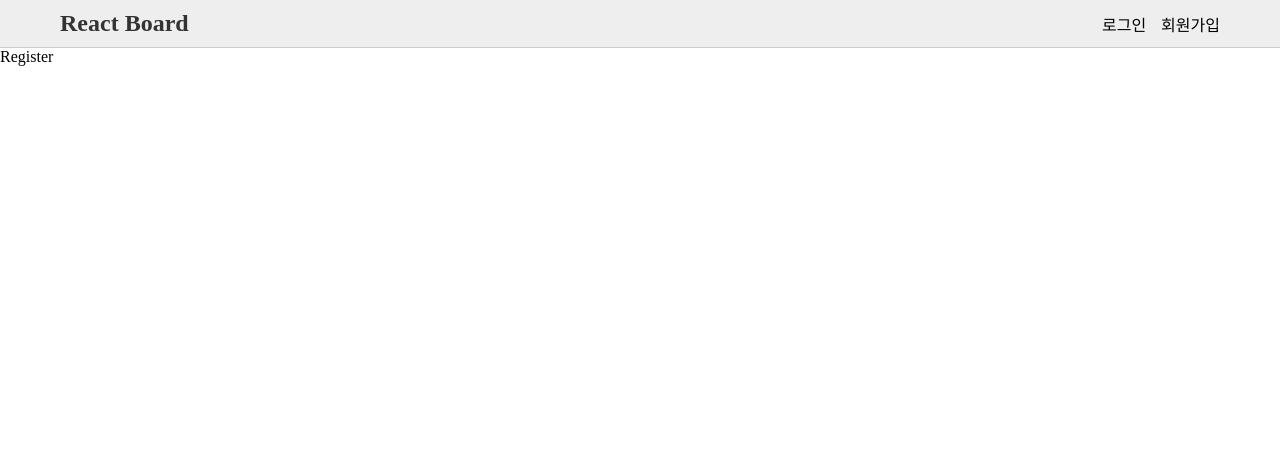
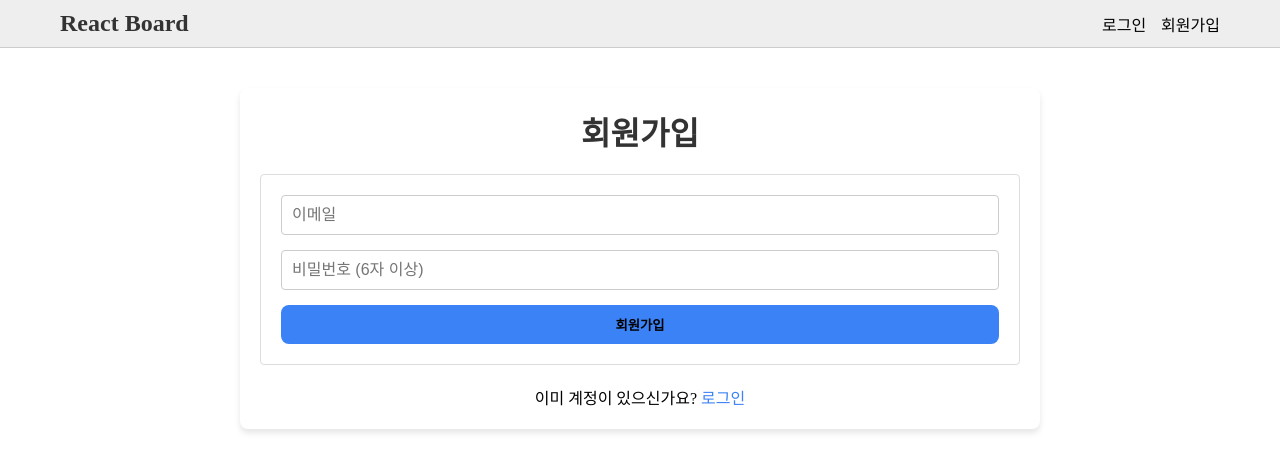
Before and after one commit to hanm9el/lecture-15-board, a React (Vite) app: page /register in a window 1280 px wide. Shown: the top 472 px of the page. Built offline with nearby package versions, Linux system fonts and the light colour scheme; no server answers.

Commit message:
Register 작성 완료

```diff
--- a/src/App.tsx
+++ b/src/App.tsx
@@ -1,12 +1,25 @@
 import GlobalStyles from "./styles/GlobalStyles.tsx";
 import { RouterProvider } from "react-router";
 import router from "./router/router.tsx";
+import { useEffect, useState } from "react";
+import { auth } from "./firebase.ts";
 
 function App() {
+    const [isLoading, setIsLoading] = useState(true);
+
+    const init = () => {
+        return auth.authStateReady().then(()=> setIsLoading(false));
+    };
+
+    useEffect(() => {
+        init().then(() => {});
+    }, []);
+
+
     return (
         <>
             <GlobalStyles />
-            <RouterProvider router={router} />
+            {isLoading ? <h1>인증 상태 확인중...</h1> : <RouterProvider router={router} />}
         </>
     );
 }
--- a/src/pages/(auth)/Register.tsx
+++ b/src/pages/(auth)/Register.tsx
@@ -1,4 +1,119 @@
+import { Link, useNavigate } from "react-router";
+import styled from "styled-components";
+import { ActionButton } from "../../styles/styles.tsx";
+import { useForm } from "react-hook-form";
+import { auth } from "../../firebase.ts";
+import { createUserWithEmailAndPassword } from "firebase/auth";
+import { FirebaseError } from "firebase/app";
+
+const Container = styled.div`
+    width: 100%;
+    max-width: 800px;
+    margin: 40px auto;
+    padding: 20px;
+    background-color: white;
+    border-radius: 8px;
+    box-shadow: 0 4px 6px rgba(0, 0, 0, 0.1);
+`;
+
+const Title = styled.h1`
+    color: #333;
+    text-align: center;
+    margin-bottom: 20px;
+`;
+
+const Form = styled.form`
+    display: flex;
+    flex-direction: column;
+    gap: 15px;
+    border: 1px solid #ddd;
+    padding: 20px;
+    border-radius: 4px;
+`;
+
+const Input = styled.input`
+    padding: 10px;
+    border: 1px solid #ccc;
+    border-radius: 4px;
+    font-size: 16px;
+`;
+
+const Switcher = styled.p`
+    text-align: center;
+    margin-top: 20px;
+
+    a {
+        color: #3b82f6;
+    }
+`;
+
+type AuthFormType = {
+    email: string;
+    password: string;
+};
+
 function Register() {
-    return <>Register</>;
+    const navigate = useNavigate();
+    const {
+        register,
+        handleSubmit,
+        formState: { errors },
+        setError,
+    } = useForm<AuthFormType>();
+
+    const onSubmit = async (data: AuthFormType) => {
+        try {
+            await createUserWithEmailAndPassword(
+                auth,
+                data.email,
+                data.password,
+            );
+            navigate("/login");
+        } catch (e) {
+            if (e instanceof FirebaseError) {
+                if (e.code === "auth/email-already-in-use") {
+                    setError("root", {
+                        message: "이미 사용중인 이메일 입니다.",
+                    });
+                }
+            } else {
+                setError("root", { message: " 회원가입이 실패되었습니다." });
+            }
+
+        }
+    };
+
+    return (
+        <Container>
+            <Title>회원가입</Title>
+            <Form onSubmit={handleSubmit(onSubmit)}>
+                <Input
+                    {...register("email", {
+                        required: " 이메일은 필수 입력입니다.",
+                    })}
+                    type={"email"}
+                    placeholder={"이메일"}
+                />
+
+                <Input
+                    {...register("password", {
+                        required: "비밀번호는 필수입력입니다.",
+                        minLength: {
+                            value: 6,
+                            message: "비밀번호는 6자 이상이어야 합니다.",
+                        },
+                    })}
+                    type={"password"}
+                    placeholder={"비밀번호 (6자 이상)"}
+                />
+                {errors.email && <p>{errors.email.message}</p>}
+                <ActionButton>회원가입</ActionButton>
+                {errors.root && <p>{errors.root.message}</p>}
+            </Form>
+            <Switcher>
+                이미 계정이 있으신가요? <Link to={"/login"}>로그인</Link>
+            </Switcher>
+        </Container>
+    );
 }
 export default Register;
--- a/src/pages/ErrorPage.tsx
+++ b/src/pages/ErrorPage.tsx
@@ -1,5 +1,6 @@
 import { useNavigate } from "react-router";
 import styled from "styled-components";
+import { ActionButton } from "../styles/styles";
 
 type Props = {
     code?: string | number;
@@ -37,16 +38,6 @@ const ButtonGroup = styled.div`
     gap: 15px;
 `;
 
-const ActionButton = styled.button<{ outlined?: boolean }>`
-    padding: 10px 20px;
-    border-radius: 8px;
-    font-weight: bold;
-    cursor: pointer;
-
-    border: ${(props) => (props.outlined ? "1px solid #3b82f6" : "none")};
-    background-color: ${(props) => (props.outlined ? "white" : "#3b82f6")};
-    color: ${(props) => (props.outlined ? "#3b82f6" : "#white")};
-`;
 
 // function에서 매개변수가 들어오지 않을 때의 기본값을 설정할 때에는,
 // 선언부에 code = 뭐뭐뭐 형식으로 적을 수 있음
--- /dev/null
+++ b/src/styles/styles.tsx
@@ -0,0 +1,12 @@
+import styled from "styled-components";
+
+export const ActionButton = styled.button<{ outlined?: boolean }>`
+    padding: 10px 20px;
+    border-radius: 8px;
+    font-weight: bold;
+    cursor: pointer;
+
+    border: ${(props) => (props.outlined ? "1px solid #3b82f6" : "none")};
+    background-color: ${(props) => (props.outlined ? "white" : "#3b82f6")};
+    color: ${(props) => (props.outlined ? "#3b82f6" : "#white")};
+`;
```
